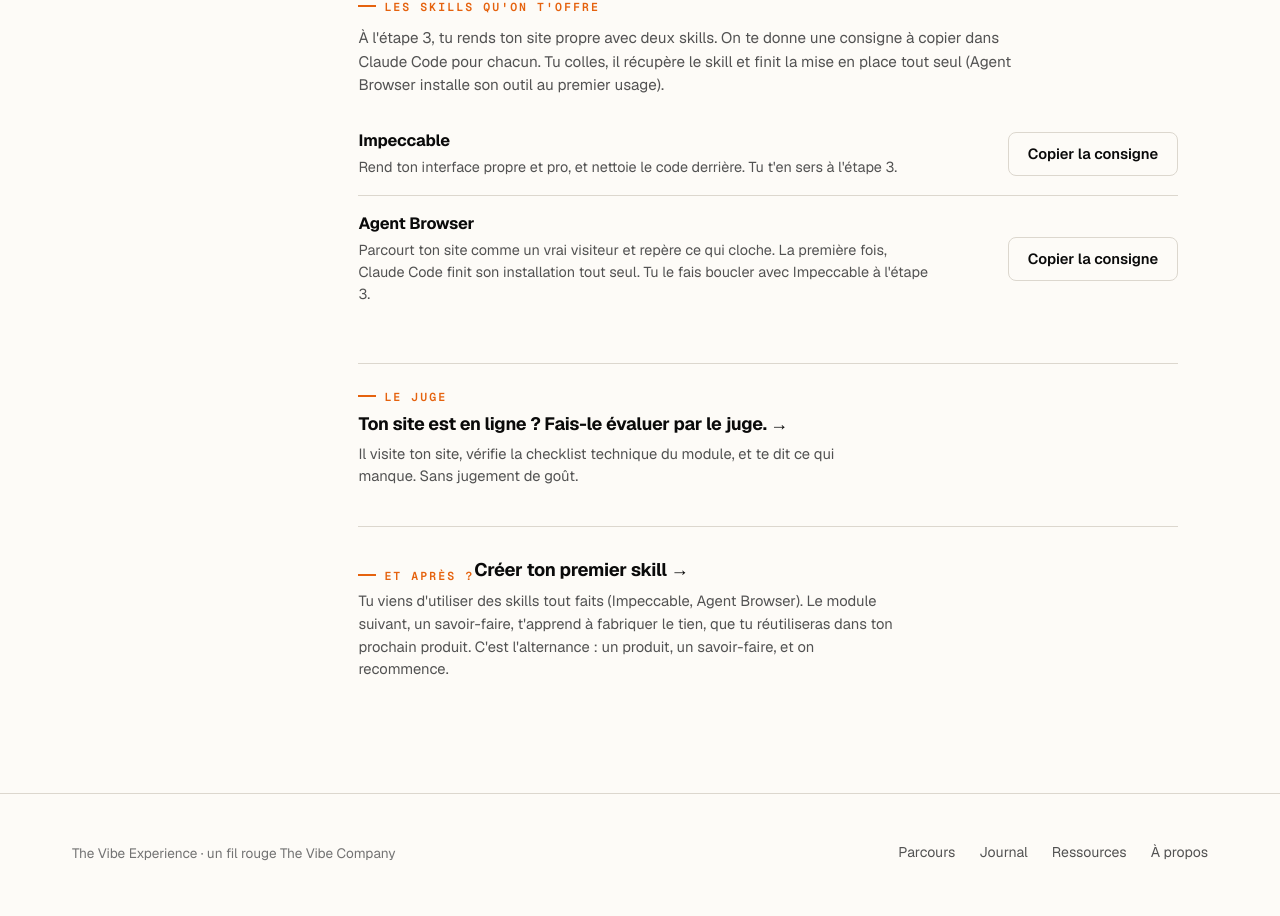
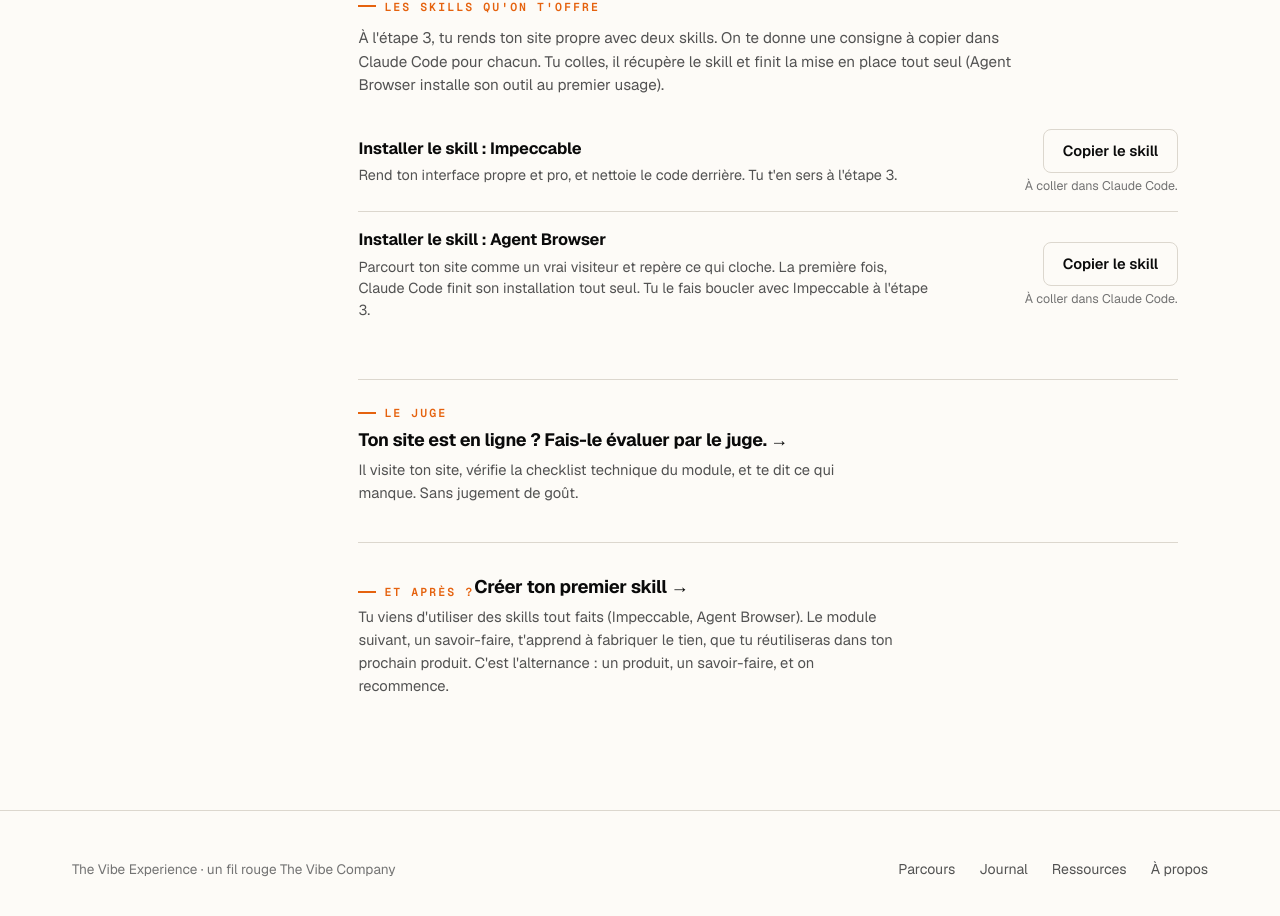
Before and after one commit to The-Vibe-Company/the-vibe-experience, a Next.js app: page /module in a window 1280 px wide. Shown: the part 1373-2289 px from the top of the page. Built offline with nearby package versions, Linux system fonts and the light colour scheme; no server answers.

Commit message:
fix: clarify skill copy controls

```diff
--- a/src/app/creer-un-skill/page.tsx
+++ b/src/app/creer-un-skill/page.tsx
@@ -94,10 +94,15 @@ export default function ModuleSkill() {
             {skillGifts.map((g) => (
               <div className="gfilet" key={g.slug}>
                 <span className="gfilet-body">
-                  <span className="gfilet-name">{g.n}</span>
+                  <span className="gfilet-name">Installer le skill : {g.n}</span>
                   <span className="gfilet-desc">{g.d}</span>
                 </span>
-                <SkillInstallCopyButton href={g.href} name={g.n} className="btn btn-ghost gfilet-btn" />
+                <SkillInstallCopyButton
+                  href={g.href}
+                  name={g.n}
+                  className="btn btn-ghost gfilet-btn"
+                  showHint
+                />
               </div>
             ))}
           </div>
--- a/src/app/globals.css
+++ b/src/app/globals.css
@@ -420,6 +420,9 @@ a { color: inherit; text-decoration: none; }
 .se-prompt-note { margin: .55rem 0 0; font-size: .72rem; line-height: 1.5; color: var(--muted); }
 .se-dl { display: flex; flex-wrap: wrap; gap: .6rem; margin-top: .2rem; }
 .se-dl-btn { margin: 0; }
+.se-install-list { display: flex; flex-direction: column; gap: 1rem; }
+.skill-copy { display: inline-flex; flex-direction: column; align-items: flex-start; gap: .35rem; }
+.skill-copy-hint { font-size: .78rem; line-height: 1.35; color: var(--muted-2); }
 .se-copy { font-family: var(--font-geist-mono), monospace; font-size: .68rem; padding: .3rem .6rem; border: 1px solid var(--border-strong); border-radius: 6px; background: #fff; color: var(--muted); cursor: pointer; transition: color .15s, border-color .15s; white-space: nowrap; }
 .se-copy:hover { color: var(--orange); border-color: var(--orange); }
 .se-shot { margin: .7rem 0 0; border: 1px solid var(--border); border-radius: 8px; overflow: hidden; background: var(--surface); max-width: 560px; }
@@ -481,6 +484,7 @@ a { color: inherit; text-decoration: none; }
 .gfilet-name { font-size: 1.02rem; font-weight: 700; letter-spacing: -.01em; }
 .gfilet-desc { font-size: .9rem; line-height: 1.5; color: var(--muted); max-width: 60ch; }
 .gfilet-btn { flex: none; margin: 0; }
+.gfilet > .skill-copy { align-items: flex-end; }
 
 /* HOME (design 4a) */
 .hwrap { max-width: 1200px; margin: 0 auto; padding: 0 3rem 5rem; }
--- a/src/app/module/page.tsx
+++ b/src/app/module/page.tsx
@@ -117,10 +117,15 @@ export default function Module() {
             {skillGifts.map((g) => (
               <div className="gfilet" key={g.n}>
                 <span className="gfilet-body">
-                  <span className="gfilet-name">{g.n}</span>
+                  <span className="gfilet-name">Installer le skill : {g.n}</span>
                   <span className="gfilet-desc">{g.d}</span>
                 </span>
-                <SkillInstallCopyButton href={g.href} name={g.n} className="btn btn-ghost gfilet-btn" />
+                <SkillInstallCopyButton
+                  href={g.href}
+                  name={g.n}
+                  className="btn btn-ghost gfilet-btn"
+                  showHint
+                />
               </div>
             ))}
           </div>
--- a/src/components/SkillInstallCopyButton.tsx
+++ b/src/components/SkillInstallCopyButton.tsx
@@ -6,10 +6,12 @@ export default function SkillInstallCopyButton({
   href,
   name,
   className = "btn btn-ghost",
+  showHint = false,
 }: {
   href: string;
   name: string;
   className?: string;
+  showHint?: boolean;
 }) {
   const [copied, setCopied] = useState(false);
   const timer = useRef<ReturnType<typeof setTimeout> | null>(null);
@@ -22,6 +24,7 @@ export default function SkillInstallCopyButton({
   );
 
   return (
+    <span className="skill-copy">
       <button
         type="button"
         className={className}
@@ -39,7 +42,9 @@ export default function SkillInstallCopyButton({
             .catch(() => {});
         }}
       >
-      {copied ? "Copié ✓" : "Copier la consigne"}
+        {copied ? "Copié ✓" : "Copier le skill"}
       </button>
+      {showHint && <span className="skill-copy-hint">À coller dans Claude Code.</span>}
+    </span>
   );
 }
--- a/src/components/SousEtapes.tsx
+++ b/src/components/SousEtapes.tsx
@@ -81,15 +81,19 @@ export default function SousEtapes({
                     )}
                     {s.telechargements && s.telechargements.length > 0 && (
                       <div className="se-block">
-                        <span className="se-l">À copier dans Claude Code</span>
-                        <div className="se-dl">
+                        <div className="se-install-list">
                           {s.telechargements.map((t) => (
-                            <SkillInstallCopyButton
-                              key={t.href}
-                              href={t.href}
-                              name={t.n}
-                              className="btn btn-ghost se-dl-btn"
-                            />
+                            <div className="se-install" key={t.href}>
+                              <span className="se-l">Installer le skill : {t.n}</span>
+                              <div className="se-dl">
+                                <SkillInstallCopyButton
+                                  href={t.href}
+                                  name={t.n}
+                                  className="btn btn-ghost se-dl-btn"
+                                  showHint
+                                />
+                              </div>
+                            </div>
                           ))}
                         </div>
                       </div>
--- a/src/lib/module-creer-un-skill.ts
+++ b/src/lib/module-creer-un-skill.ts
@@ -181,7 +181,7 @@ export const etapesDetailSkill: EtapeDetail[] = [
         telechargements: [{ n: "le Skill Creator", href: "/skills/create-skill-tools.zip" }],
         outils: [F.skillcreator],
         pasAPas: [
-          "Clique sur « Copier la consigne » juste au-dessus.",
+          "Clique sur « Copier le skill » juste au-dessus.",
           "Ouvre Claude Code, colle la consigne copiée dans la zone où tu écris tes messages, puis envoie. Si Claude Code te demande l'autorisation de lancer une action pour ranger le skill, dis oui, c'est juste lui qui l'installe. Tu ne fais ça qu'une seule fois, il reste disponible ensuite.",
           "Ensuite, sers-toi du Skill Creator à la place du simple prompt : pas besoin de recréer un deuxième skill, tu peux refaire le même en mieux, ou en créer un nouveau.",
         ],
--- a/src/lib/module-faire-un-site.ts
+++ b/src/lib/module-faire-un-site.ts
@@ -310,7 +310,7 @@ export const etapesDetail: EtapeDetail[] = [
         telechargements: [{ n: "Impeccable", href: "/skills/impeccable.zip" }],
         outils: [F.impeccable],
         pasAPas: [
-          "C'est ta première installation de skill, on y va pas à pas. Clique sur « Copier la consigne » juste au-dessus.",
+          "C'est ta première installation de skill, on y va pas à pas. Clique sur « Copier le skill » juste au-dessus.",
           "Ouvre Claude Code, colle la consigne copiée dans la zone où tu écris tes messages, puis envoie. Claude Code récupère le skill, le range au bon endroit et te confirme.",
           "Tu ne fais ça qu'une fois : ensuite, le skill reste disponible, ici et sur tous tes prochains projets.",
           "Puis lance-le avec le prompt fourni ci-dessous.",
```
Lines whose indentation alone changed are shown as unchanged.
